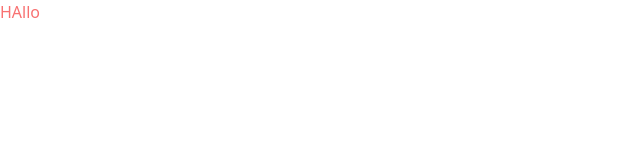
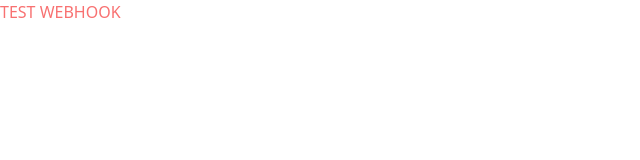
Before and after one commit to RadjaIqbalSH/itcomnet-site, a Gatsby site: page / in a window 1280 px wide. Shown: the whole page, without its empty margins (0-640 px from the left). Built offline with nearby package versions, Linux system fonts and the light colour scheme; Gatsby itself is replaced by a stand-in of ours.

Commit message:
test webhook

```diff
--- a/src/pages/index.js
+++ b/src/pages/index.js
@@ -2,7 +2,7 @@
 
 const IndexPage = () => {
   return (
-    <h1 className="text-red-400">HAllo</h1>
+    <h1 className="text-red-400">TEST WEBHOOK</h1>
   )
 }
 
```
